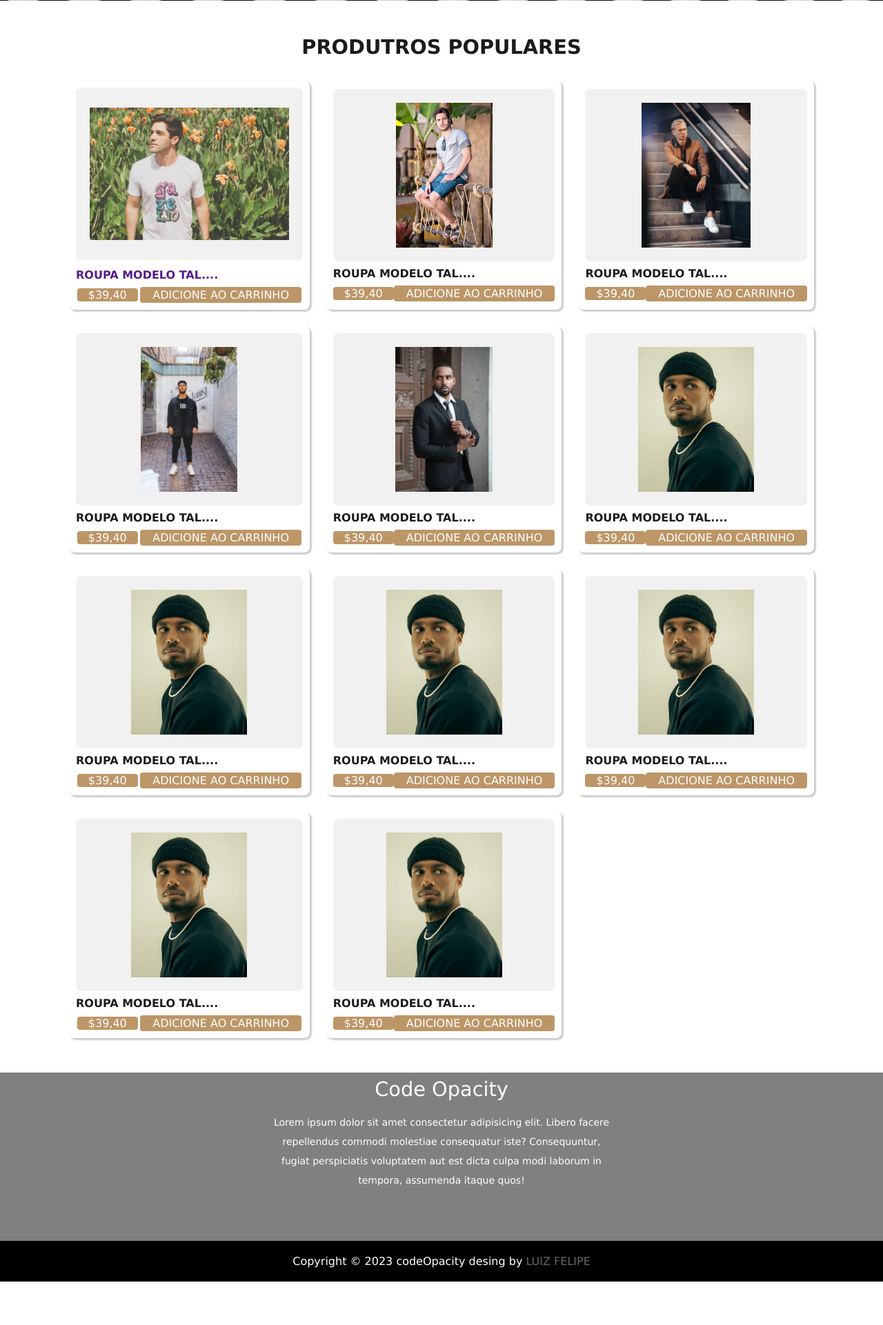
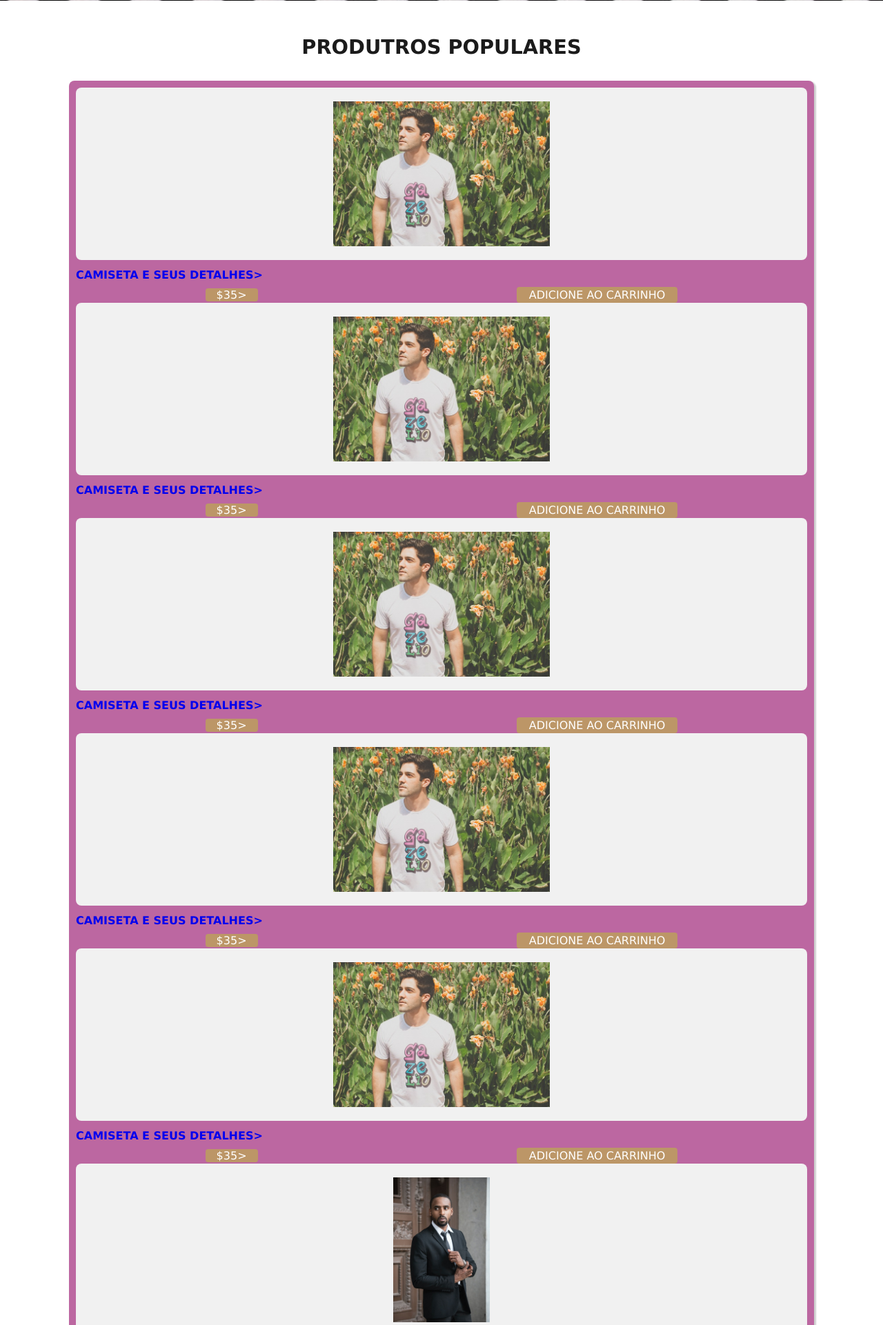
Before and after one commit to fechilli/P_I_Ecommerce, a Node server app: page / in a window 1280 px wide. Shown: the part 1187-3108 px from the top of the page at 69% size. Before the commit the page ends 3045 px from the top, so only its background shows below. Run offline with Node 20, Linux system fonts and the light colour scheme.

Commit message:
rotas sendo finalizadas

```diff
--- a/controllers/ProdutosController.js
+++ b/controllers/ProdutosController.js
@@ -7,12 +7,7 @@ const ProdutosController = {
         const produto = produtos
 
 
-
-
-
-
-
-      res.render('index.ejs', produto)
+      res.render('index.ejs', {produto})
     },
 
     cadastroProduto:  (req, res) =>{
@@ -24,6 +19,8 @@ const ProdutosController = {
     },
 
     detalheProduto: (req, res) =>{
+        const parametro = req.params.id;
+        console.log(parametro)
         res.render('detalhe-produto.ejs')
     },
 
--- a/public/css/index.css
+++ b/public/css/index.css
@@ -179,6 +179,8 @@ body{
     grid-template-columns: repeat(auto-fit, minmax(280px, auto));
     gap: 1.5rem;
     margin-top: 2rem;
+
+
 }
 
 .produtos-container .box{
@@ -189,11 +191,13 @@ body{
     justify-content:  center;
     border-radius:0.5rem;
     box-shadow: 2px 2px 2px 1px rgba(0, 0, 0, 0.2);
+    background-color: #bc67a1;
 
 }
 
+
 .produtos-container img{
-    width: 100%;
+    max-width: 100%;
     height: 250px;
     object-fit: contain;
     object-position: center;
@@ -215,6 +219,7 @@ body{
     display:flex;
     align-items: center;
     justify-content: space-around;
+
 }
 
 .produtos-container .box .conteudo span{
@@ -226,7 +231,8 @@ body{
 
 }
 
-.produtos-container .box .conteudo a{
+
+.produtos-container .box .conteudo>a{
     padding: 0 1rem;
     color: var(--bg-color);
     background: var(--main-color);
@@ -236,7 +242,7 @@ body{
 
 }
 
-.produtos-container .box .conteudo a:hover{
+.produtos-container .box .conteudo> a:hover{
     background: #f1f1f1;
     color: black;
     transition: 0.2 all linear;
@@ -298,12 +304,12 @@ footer{
 
 }
 
-.socials a{
+.socials >a{
     text-decoration: none;
     color: #fff;
 }
 
-.socials a i{
+.socials > a i{
     font: size 1.1rem;
     transition: color .4s ease;
 }
--- a/router.js
+++ b/router.js
@@ -7,9 +7,9 @@ const ProdutosController = require('./controllers/ProdutosController')
 
 //mostra a index
 router.get('/', ProdutosController.show)
+router.get('/produto/detalhe/:id',ProdutosController.detalheProduto);
 router.get('/cadastro', ProdutosController.cadastroProduto);
 router.get('/produtos', ProdutosController.listaDeProdutos);
-router.get('/produto/detalhe/:id',ProdutosController.detalheProduto);
 router.get('/produto/carrinho',  ProdutosController.carinhoProduto);
 router.get('/buscar',ProdutosController.buscarProdutos)
 
--- a/views/index.ejs
+++ b/views/index.ejs
@@ -25,94 +25,24 @@
 
     <div class="produtos-container">
         <div class="box">
-            <a href=""><img src="/img/camiseta.jpg" alt="">
-                <h3>Roupa modelo tal....</h3></a>
+            <% for(p of produto) { %>
 
-            <div class="conteudo">
-                <span>$39,40</span>
-                <a href="#">Adicione ao carrinho</a>
-            </div>
-        </div>
-        <div class="box">
-            <img src="/img/roupa2.jpg" alt="">
-            <h3>Roupa modelo tal....</h3>
-            <div class="conteudo">
-                <span>$39,40</span>
-                <a href="#">Adicione ao carrinho</a>
-            </div>
-        </div>
-        <div class="box">
-            <img src="/img/roupa3.jpg" alt="">
-            <h3>Roupa modelo tal....</h3>
-            <div class="conteudo">
-                <span>$39,40</span>
-                <a href="#">Adicione ao carrinho</a>
-            </div>
-        </div>
-        <div class="box">
-            <img src="/img/roupa4.jpg" alt="">
-            <h3>Roupa modelo tal....</h3>
-            <div class="conteudo">
-                <span>$39,40</span>
-                <a href="#">Adicione ao carrinho</a>
-            </div>
-        </div>
-        <div class="box">
-            <img src="/img/roupa5.jpg" alt="">
-            <h3>Roupa modelo tal....</h3>
-            <div class="conteudo">
-                <span>$39,40</span>
-                <a href="#">Adicione ao carrinho</a>
-            </div>
-        </div>
-        <div class="box">
-            <img src="/img/roupa6.jpg" alt="">
-            <h3>Roupa modelo tal....</h3>
-            <div class="conteudo">
-                <span>$39,40</span>
-                <a href="#">Adicione ao carrinho</a>
-            </div>
-        </div>
-        <div class="box">
-            <img src="/img/roupa6.jpg" alt="">
-            <h3>Roupa modelo tal....</h3>
-            <div class="conteudo">
-                <span>$39,40</span>
-                <a href="#">Adicione ao carrinho</a>
-            </div>
-        </div>
-        <div class="box">
-            <img src="/img/roupa6.jpg" alt="">
-            <h3>Roupa modelo tal....</h3>
-            <div class="conteudo">
-                <span>$39,40</span>
-                <a href="#">Adicione ao carrinho</a>
-            </div>
-        </div>
-        <div class="box">
-            <img src="/img/roupa6.jpg" alt="">
-            <h3>Roupa modelo tal....</h3>
-            <div class="conteudo">
-                <span>$39,40</span>
-                <a href="#">Adicione ao carrinho</a>
-            </div>
-        </div>
-        <div class="box">
-            <img src="/img/roupa6.jpg" alt="">
-            <h3>Roupa modelo tal....</h3>
-            <div class="conteudo">
-                <span>$39,40</span>
-                <a href="#">Adicione ao carrinho</a>
-            </div>
-        </div>
-        <div class="box">
-            <img src="/img/roupa6.jpg" alt="">
-            <h3>Roupa modelo tal....</h3>
-            <div class="conteudo">
-                <span>$39,40</span>
-                <a href="#">Adicione ao carrinho</a>
-            </div>
-        </div>
+                <div class="link">
+
+                    <a class="produtos-link" href="./produto/detalhe/<%= p.id %>">
+                        <img src=<%= p.img %> alt="<%= p.nome %>">
+                        <h3> <%= p.detalhes %>> </h3>
+                    </a>
+                </div>
+
+                <div class="conteudo">
+                    <span>$<%= p.preco %>></span>
+                    <a href="#">Adicione ao carrinho</a>
+                </div>
+
+
+            <% } %>
+
     </div>
    </section>
 
```
